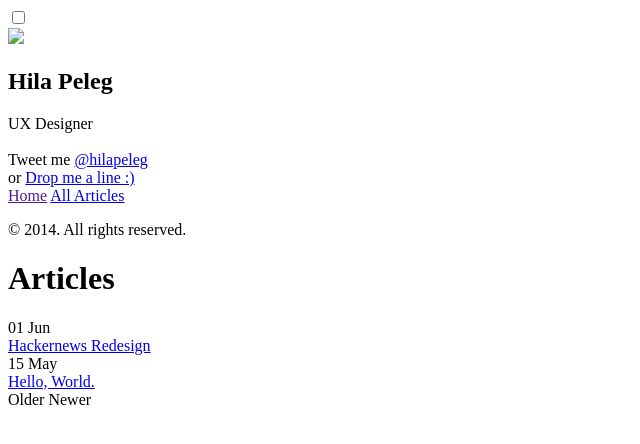
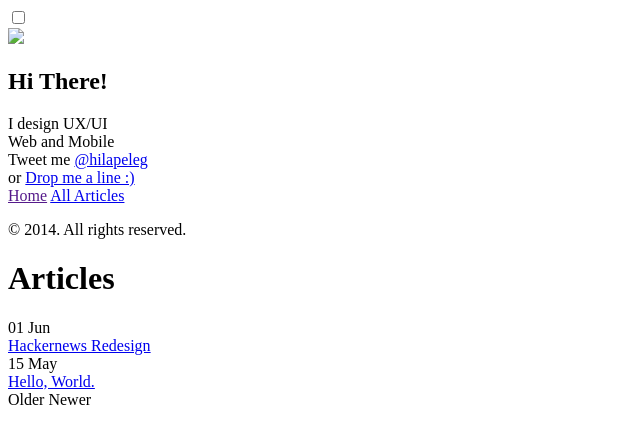
Before and after one commit to hilapeleg/www, a Jekyll site: the page built from articles.html, in a window 1280 px wide. Shown: the top 444 px of the page, without its empty margins (0-640 px from the left). Built offline with Jekyll 4.4.1, drawn with Linux system fonts in a browser that asks for light colours; Markdown is read by kramdown in place of the engine named in the settings.

Commit message:
Updated sidebar.html

```diff
--- a/_includes/sidebar.html
+++ b/_includes/sidebar.html
@@ -10,8 +10,10 @@
 
   <div class="sidebar-item">
 
-      <h2>Hila Peleg</h2>
-    	UX Designer<br/><br/>
+   <h2>Hi There!</h2>
+   I design UX/UI<br/>
+   Web and Mobile<br/>
+
 
 
       Tweet me <a href="http://twitter.com/hilapeleg">@hilapeleg</a><br/>
```
